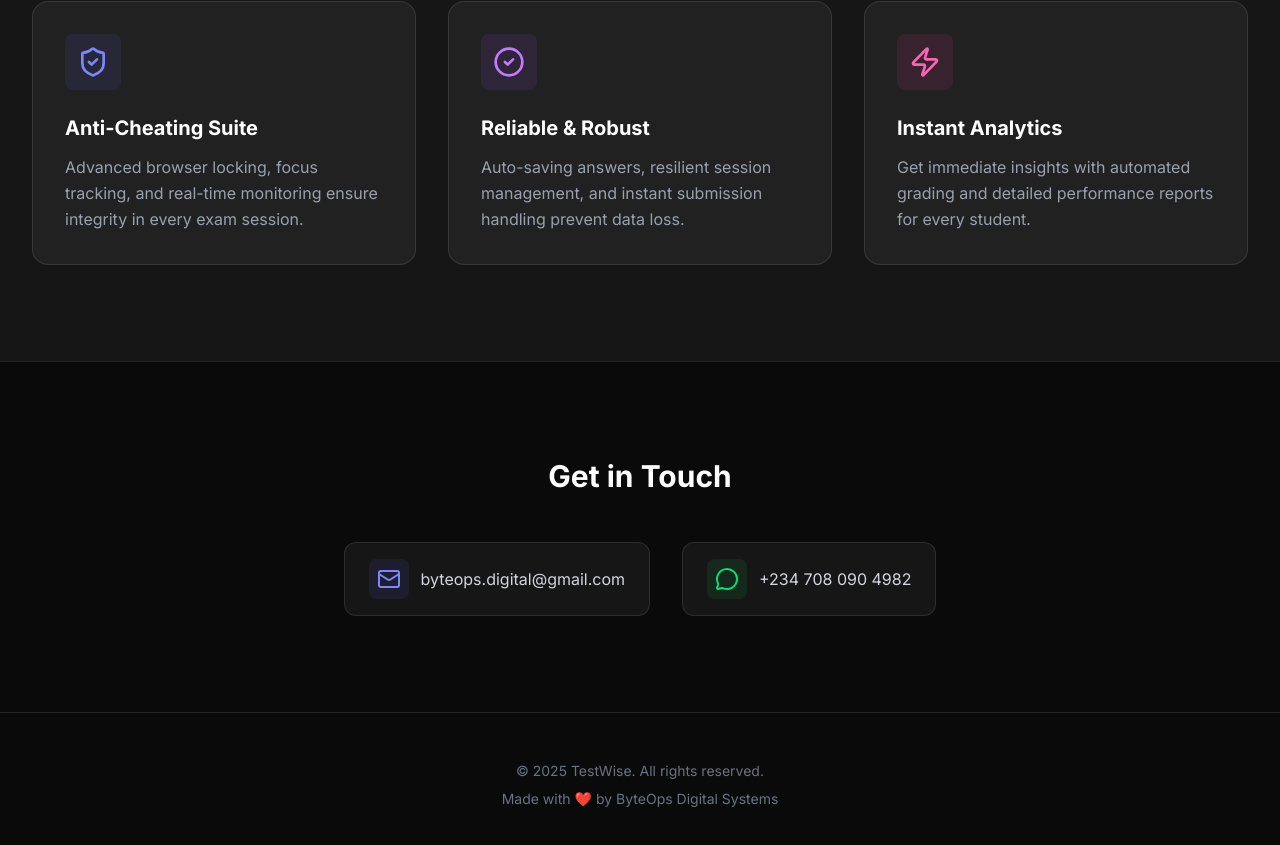
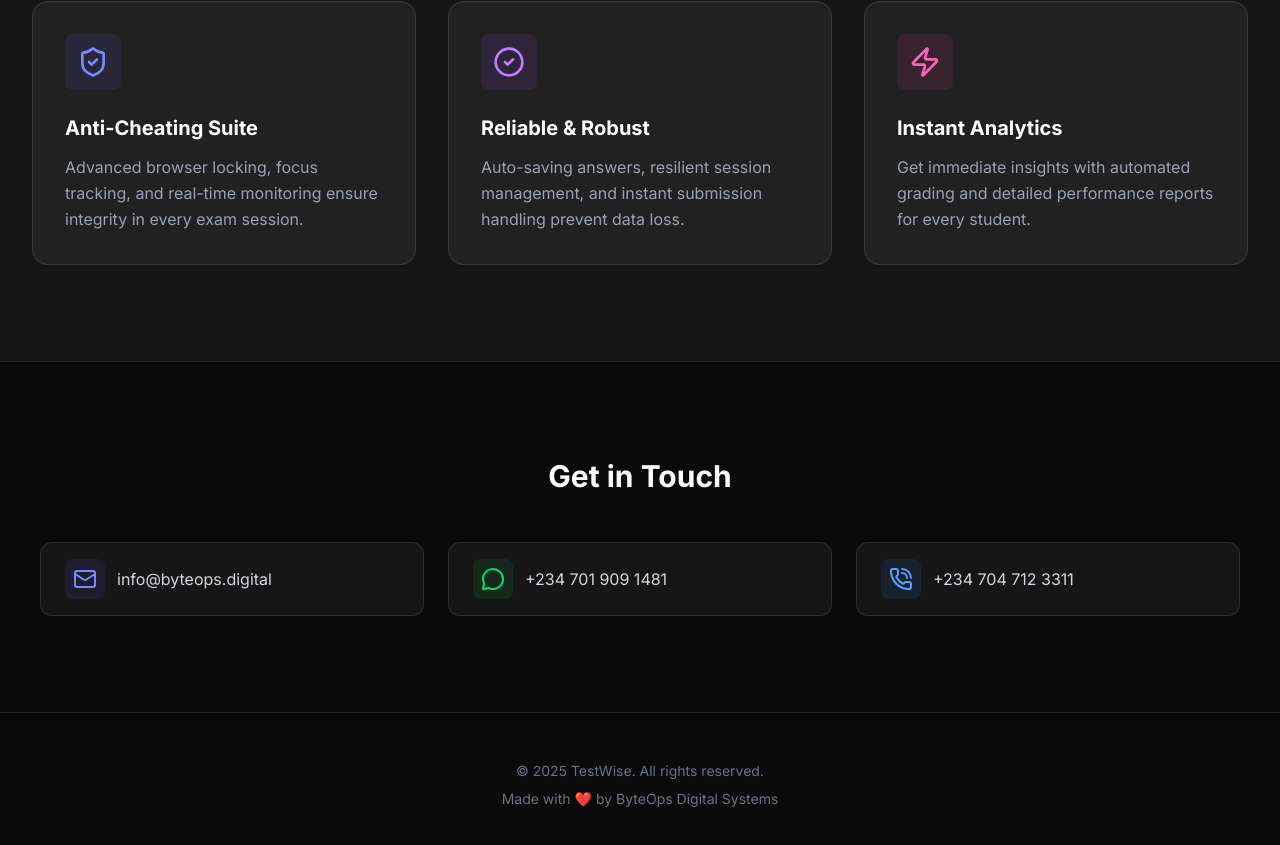
Before and after one commit to onojaonoja2/TestWise, a Next.js app: page / in a window 1280 px wide. Shown: the part 768-1613 px from the top of the page. Built offline with nearby package versions, Linux system fonts and the light colour scheme; no server answers.

Commit message:
feat: implement initial landing page with navigation, hero, features, contact, and session-based redirection.

```diff
--- a/app/page.tsx
+++ b/app/page.tsx
@@ -2,7 +2,7 @@ import Link from "next/link";
 import { getServerSession } from "next-auth";
 import { authOptions } from "./api/auth/[...nextauth]/route";
 import { redirect } from "next/navigation";
-import { CheckCircle2, ShieldCheck, Zap, BrainCircuit, ArrowRight, Mail, MessageCircle } from "lucide-react";
+import { CheckCircle2, ShieldCheck, Zap, BrainCircuit, ArrowRight, Mail, MessageCircle, PhoneCall } from "lucide-react";
 
 export default async function Home() {
   const session = await getServerSession(authOptions);
@@ -131,27 +131,37 @@ export default async function Home() {
       <div id="contact" className="py-24 border-t border-white/10 bg-[#0a0a0a]">
         <div className="max-w-7xl mx-auto px-4 sm:px-6 lg:px-8 text-center">
           <h2 className="text-3xl font-bold mb-12 text-white">Get in Touch</h2>
-          <div className="flex flex-col sm:flex-row gap-8 justify-center items-center">
+          <div className="flex flex-col sm:flex-row gap-6 justify-center items-center flex-wrap">
             <a
-              href="mailto:byteops.digital@gmail.com"
-              className="flex items-center gap-3 px-6 py-4 rounded-xl bg-white/5 border border-white/10 hover:bg-white/10 hover:border-indigo-500/50 transition-all group"
+              href="mailto:info@byteops.digital"
+              className="flex flex-1 min-w-[280px] max-w-sm items-center gap-3 px-6 py-4 rounded-xl bg-white/5 border border-white/10 hover:bg-white/10 hover:border-indigo-500/50 transition-all group"
             >
               <div className="bg-indigo-500/10 p-2 rounded-lg group-hover:bg-indigo-500/20 transition-colors">
                 <Mail className="h-6 w-6 text-indigo-400" />
               </div>
-              <span className="text-gray-300 group-hover:text-white transition-colors">byteops.digital@gmail.com</span>
+              <span className="text-gray-300 group-hover:text-white transition-colors">info@byteops.digital</span>
             </a>
 
             <a
-              href="https://wa.me/2347080904982"
+              href="https://wa.me/2347019091481"
               target="_blank"
               rel="noopener noreferrer"
-              className="flex items-center gap-3 px-6 py-4 rounded-xl bg-white/5 border border-white/10 hover:bg-white/10 hover:border-green-500/50 transition-all group"
+              className="flex flex-1 min-w-[280px] max-w-sm items-center gap-3 px-6 py-4 rounded-xl bg-white/5 border border-white/10 hover:bg-white/10 hover:border-green-500/50 transition-all group"
             >
               <div className="bg-green-500/10 p-2 rounded-lg group-hover:bg-green-500/20 transition-colors">
                 <MessageCircle className="h-6 w-6 text-green-400" />
               </div>
-              <span className="text-gray-300 group-hover:text-white transition-colors">+234 708 090 4982</span>
+              <span className="text-gray-300 group-hover:text-white transition-colors">+234 701 909 1481</span>
+            </a>
+
+            <a
+              href="tel:+2347047123311"
+              className="flex flex-1 min-w-[280px] max-w-sm items-center gap-3 px-6 py-4 rounded-xl bg-white/5 border border-white/10 hover:bg-white/10 hover:border-blue-500/50 transition-all group"
+            >
+              <div className="bg-blue-500/10 p-2 rounded-lg group-hover:bg-blue-500/20 transition-colors">
+                <PhoneCall className="h-6 w-6 text-blue-400" />
+              </div>
+              <span className="text-gray-300 group-hover:text-white transition-colors">+234 704 712 3311</span>
             </a>
           </div>
         </div>
```
